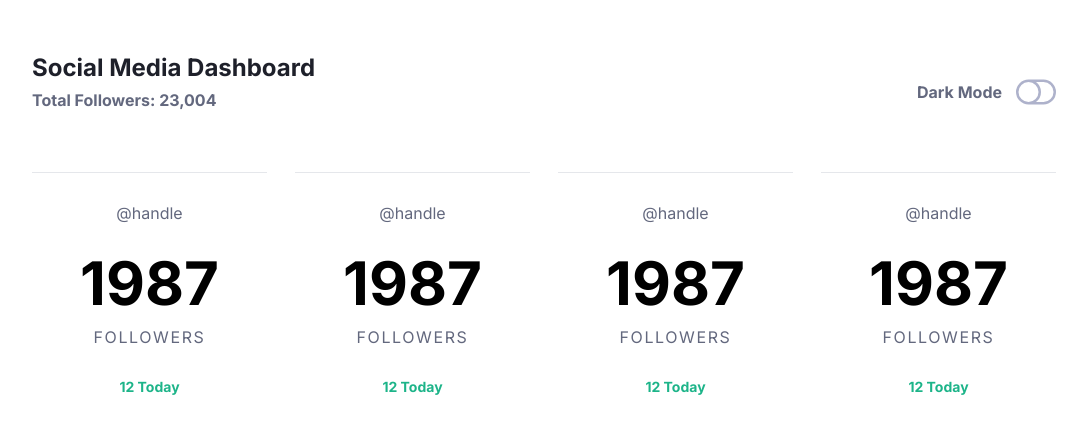
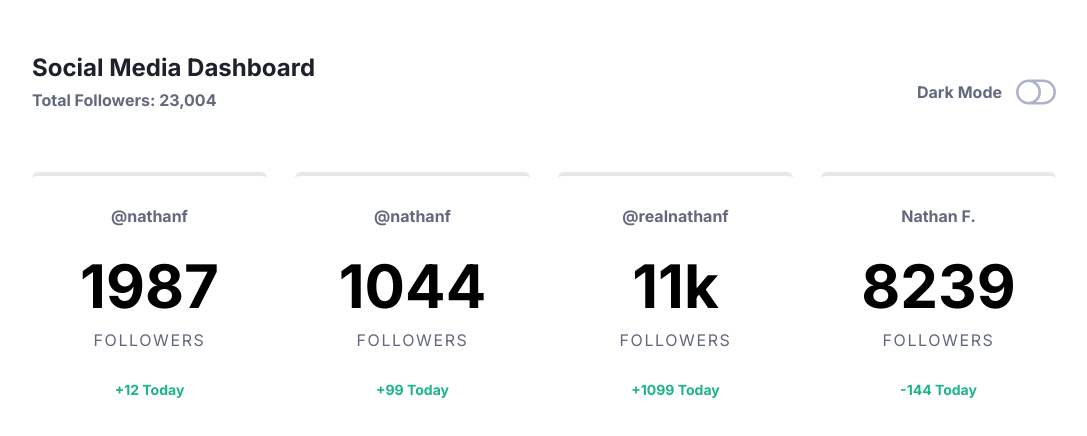
Before and after one commit to TheThomasY/social-media-dashboard, a React (Create React App) app: page / in a window 1280 px wide. Shown: the top 436 px of the page, without its empty margins (96-1183 px from the left). Built offline with nearby package versions, Linux system fonts and the light colour scheme.

Commit message:
feat: added fake data to pass to big cards, generates from that

```diff
--- a/src/components/BigCard.js
+++ b/src/components/BigCard.js
@@ -1,14 +1,27 @@
 import React from 'react';
 
-export default function BigCard() {
+export default function BigCard(props) {
+  console.log(props.socialData.colour);
   return (
-    <div className='w-full mt-6 lg:mt-12 py-7 text-center border-t'>
-      <div className='text-grey-text dark:text-dk-text'>@handle</div>
-      <div className='mt-7 text-6xl font-bold dark:text-white'>1987</div>
+    <div
+      className={
+        'w-full mt-6 lg:mt-12 py-7 text-center border-t-4 rounded-t-md' +
+        ' border-' +
+        props.socialData.colour
+      }
+    >
+      <div className='font-bold text-grey-text dark:text-dk-text'>
+        {props.socialData.handle}
+      </div>
+      <div className='mt-7 text-6xl font-bold dark:text-white'>
+        {props.socialData.followerCount}
+      </div>
       <div className='mt-3 text-grey-text dark:text-dk-text tracking-widest'>
         FOLLOWERS
       </div>
-      <div className='mt-7 text-sm font-bold text-up-green'>12 Today</div>
+      <div className='mt-7 text-sm font-bold text-up-green'>
+        {props.socialData.followerChange} Today
+      </div>
     </div>
   );
 }
--- a/src/components/Followers.js
+++ b/src/components/Followers.js
@@ -2,12 +2,42 @@ import React from 'react';
 import BigCard from './BigCard';
 
 export default function Followers() {
+  const socialsData = [
+    {
+      social: 'facebook',
+      handle: '@nathanf',
+      followerCount: '1987',
+      followerChange: '+12',
+      colour: 'fb-blue',
+    },
+    {
+      social: 'twitter',
+      handle: '@nathanf',
+      followerCount: '1044',
+      followerChange: '+99',
+      colour: 'twitter-blue',
+    },
+    {
+      social: 'insta',
+      handle: '@realnathanf',
+      followerCount: '11k',
+      followerChange: '+1099',
+      colour: 'insta-yellow',
+    },
+    {
+      social: 'youtube',
+      handle: 'Nathan F.',
+      followerCount: '8239',
+      followerChange: '-144',
+      colour: 'yt-red',
+    },
+  ];
+
   return (
     <div className='lg:flex lg:justify-between lg:gap-x-7'>
-      <BigCard />
-      <BigCard />
-      <BigCard />
-      <BigCard />
+      {socialsData.map((social) => (
+        <BigCard socialData={social} key={social.social} />
+      ))}
     </div>
   );
 }
--- a/tailwind.config.js
+++ b/tailwind.config.js
@@ -10,6 +10,11 @@ module.exports = {
         // Generic
         'up-green': 'hsl(163, 72%, 41%)',
         'down-red': 'hsl(356, 69%, 56%)',
+        'fb-blue': 'hsl(208, 92%, 53%)',
+        'twitter-blue': 'hsl(203, 89%, 53%)',
+        'insta-yellow': 'hsl(37, 97%, 70%)',
+        'insta-pink': 'hsl(329, 70%, 58%)',
+        'yt-red': 'hsl(348, 97%, 39%)',
 
         // Light scheme
         'grey-text': 'hsl(228, 12%, 44%)',
```
